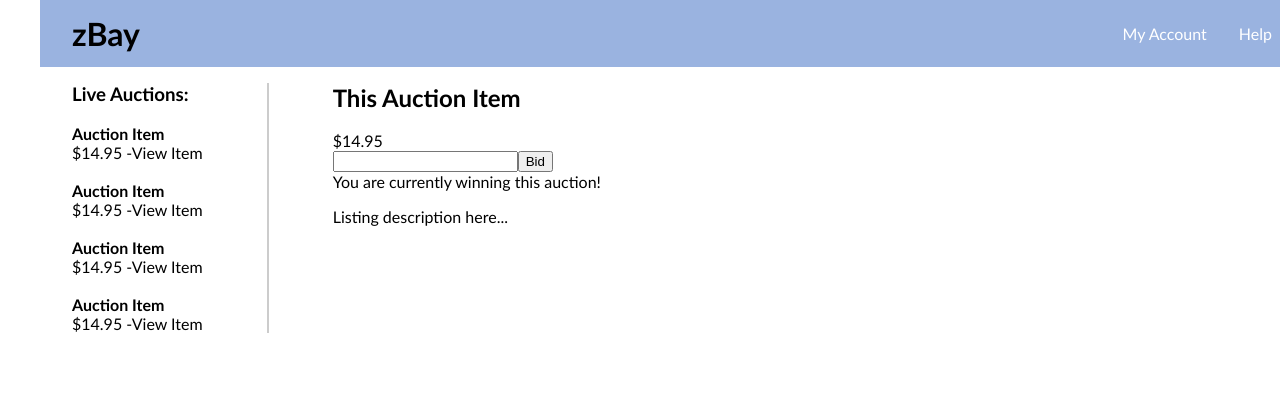
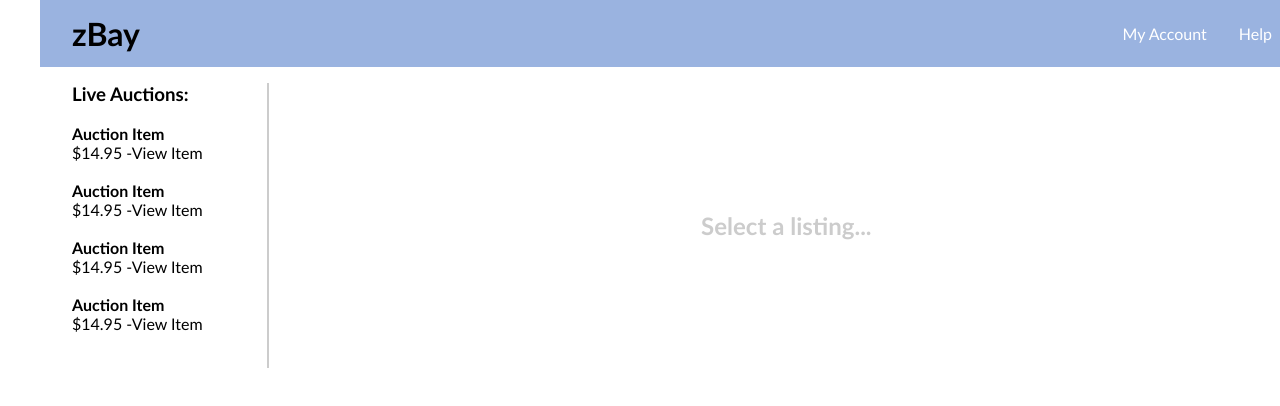
Before and after one commit to jlyman/zbay-learning-exercise, a React (Create React App) app: page / in a window 1280 px wide. Shown: the top 406 px of the page. Built offline with nearby package versions, Linux system fonts and the light colour scheme.

Commit message:
Accept a Listing in Main and have a zero state

```diff
--- a/src/Main.jsx
+++ b/src/Main.jsx
@@ -2,6 +2,12 @@ import React from 'react';
 
 export default class Main extends React.Component {
   render() {
+    const { listing } = this.props;
+
+    if (!listing) {
+      return (<main><h2 class="zeroStateMessage">Select a listing...</h2></main>)
+    }
+
     return (
       <main>
         <h2>This Auction Item</h2>
--- a/src/main.css
+++ b/src/main.css
@@ -60,3 +60,9 @@ header h1 {
 main {
   flex: 1;
 }
+
+.zeroStateMessage {
+  text-align: center;
+  color: #ccc;
+  margin: 8rem auto;
+}
```
Also changed, not shown: 1 other file (tests, documents, lock files or other folders).
